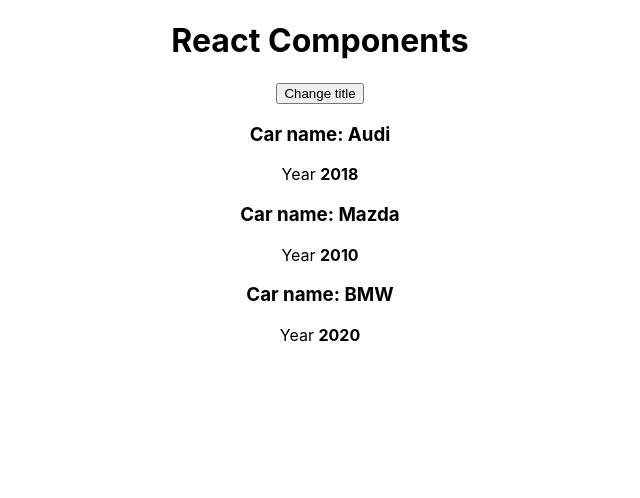
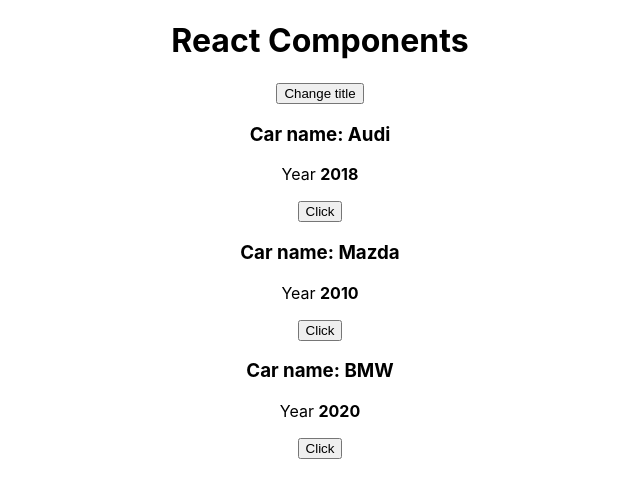
Before and after one commit to RuslanPostnikov/react-learn, a React (Create React App) app in the folder jsx-syntax/: page / in a window 1280 px wide. Shown: the top 498 px of the page, without its empty margins (320-960 px from the left). Built offline with nearby package versions, Linux system fonts and the light colour scheme.

Commit message:
jsx-syntax. function params

```diff
--- a/jsx-syntax/src/components/Car.jsx
+++ b/jsx-syntax/src/components/Car.jsx
@@ -4,6 +4,7 @@
     <div>
         <h3>Car name: {props.name}</h3>
         <p>Year <strong>{props.year}</strong></p>
+        <button onClick={props.onChangeTitle}>Click</button>
     </div>
 );
 
--- a/jsx-syntax/src/components/CarList.jsx
+++ b/jsx-syntax/src/components/CarList.jsx
@@ -11,17 +11,10 @@
                 {name: 'BMW', year: 2020},
             ],
             pageTitle: 'React Components'
-
         };
     }
 
-
-
-    changeTitleHandler = () => {
-
-        const oldTitle = this.state.pageTitle;
-
-        const newTitle = oldTitle + ' (changed)'
+    changeTitleHandler = (newTitle) => {
 
         this.setState({
             pageTitle: newTitle
@@ -34,12 +27,22 @@
         return (
             <>
                 <h1>{this.state.pageTitle}</h1>
-
-                <button onClick={this.changeTitleHandler}>Change title</button>
-
-                <Car name={cars[0].name} year={cars[0].year}/>
-                <Car name={cars[1].name} year={cars[1].year}/>
-                <Car name={cars[2].name} year={cars[2].year}/>
+                <button onClick={this.changeTitleHandler.bind(this, 'Changed!')}>Change title</button>
+                <Car
+                    name={cars[0].name}
+                    year={cars[0].year}
+                    onChangeTitle={this.changeTitleHandler.bind(this, cars[0].name)}
+                />
+                <Car
+                    name={cars[1].name}
+                    year={cars[1].year}
+                    onChangeTitle={() => this.changeTitleHandler(cars[1].name)}
+                />
+                <Car
+                    name={cars[2].name}
+                    year={cars[2].year}
+                    onChangeTitle={() => this.changeTitleHandler(cars[2].name)}
+                />
             </>
         );
     }
```
